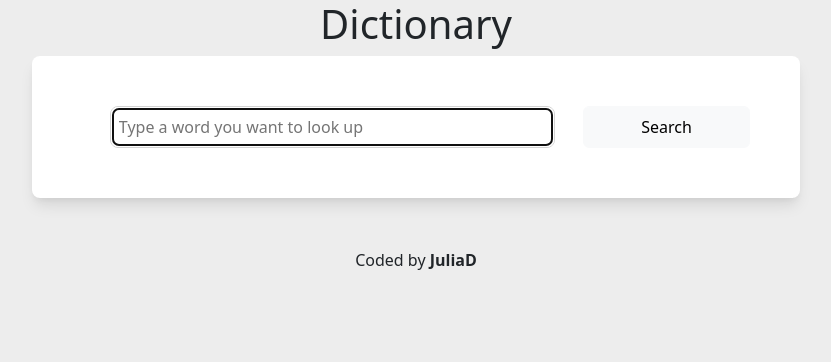
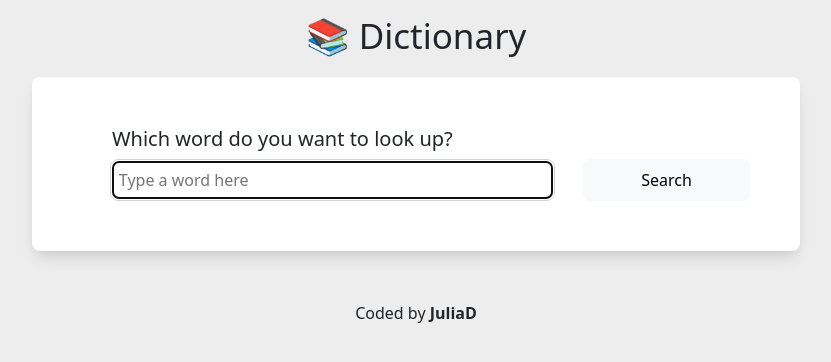
Before and after one commit to its-me-Julia/react-dictionary, a React (Create React App) app: page / in a window 1280 px wide. Shown: the top 362 px of the page, without its empty margins (224-1055 px from the left). Built offline with nearby package versions, Linux system fonts and the light colour scheme.

Commit message:
styling css

```diff
--- a/src/App.css
+++ b/src/App.css
@@ -1,5 +1,11 @@
 .App {
   text-align: center;
+}
+
+.main-header {
+  margin-top: 15px;
+  margin-bottom: 20px;
+  font-size: 35px;
 }
 
 footer {
--- a/src/App.js
+++ b/src/App.js
@@ -5,7 +5,7 @@ function App() {
   return (
     <div className="App">
       <div className="main-container">
-        <h1>Dictionary</h1>
+        <h1 className="main-header">📚 Dictionary</h1>
         <main>
           <Dictionary />
         </main>
--- a/src/dictionary.css
+++ b/src/dictionary.css
@@ -10,6 +10,12 @@
   border-radius: 8px;
   box-shadow: rgba(0, 0, 0, 0.1) 0px 10px 15px -3px,
     rgba(0, 0, 0, 0.05) 0px 4px 6px -2px;
+}
+
+.dictionary-main-div h1 {
+  font-size: 20px;
+  text-align: start;
+  padding-left: 30px;
 }
 
 .dictionary-main-div .search-bar {
@@ -41,3 +47,23 @@
   box-shadow: rgba(0, 0, 0, 0.1) 0px 10px 15px -3px,
     rgba(0, 0, 0, 0.05) 0px 4px 6px -2px;
 }
+
+.definition-example-div {
+  margin-top: 15px;
+  line-height: 5px;
+}
+
+.example {
+  color: #70757a;
+}
+
+.synonyms-main-div {
+  margin: 0;
+  padding: 0;
+}
+
+.synonyms-main-div li {
+  display: inline-block;
+  list-style: none;
+  padding-right: 10px;
+}
--- a/src/dictionary.js
+++ b/src/dictionary.js
@@ -28,16 +28,18 @@ export default function Dictionary() {
 
   return (
     <div>
+      <div className="dictionary-main-div">
+        <h1>Which word do you want to look up?</h1>
         <form
           onSubmit={startEngine}
-        className="dictionary-main-div d-flex justify-content-between"
+          className=" d-flex justify-content-between"
         >
           <input
             className="search-bar col-8 m-auto"
             onChange={handleSearchValue}
             autoFocus={true}
             type="search"
-          placeholder="Type a word you want to look up"
+            placeholder="Type a word here"
           ></input>
           <input
             type="submit"
@@ -45,6 +47,7 @@ export default function Dictionary() {
             className="btn btn-light col-3"
           ></input>
         </form>
+      </div>
       <div className="results-main-div">
         <Results result={result} />
       </div>
--- a/src/meaning.js
+++ b/src/meaning.js
@@ -3,18 +3,28 @@ import "./dictionary.css";
 import Synonyms from "./synonyms";
 
 export default function Meaning(props) {
+  if (props.meaning.example) {
     return (
       <div className="meanings-main-div">
         <h5 className="fw-bold fs-3">{props.meaning.partOfSpeech}</h5>
-      <p>
-        <strong>Definition:</strong> {props.meaning.definition}
-      </p>
-      <p>
-        <strong>Example:</strong> {props.meaning.example}
-      </p>
+        <div className="definition-example-div">
+          <p className="fs-6 fw-semibold">{props.meaning.definition}</p>
+          <p className="fst-italic example">{props.meaning.example}</p>
+        </div>
+        <div>
+          <Synonyms synonyms={props.meaning.synonyms} />
+        </div>
+      </div>
+    );
+  } else {
+    return (
+      <div className="meanings-main-div">
+        <h5 className="fw-bold fs-3">{props.meaning.partOfSpeech}</h5>
+        <p className="fs-6 fw-semibold">{props.meaning.definition}</p>
         <div>
           <Synonyms synonyms={props.meaning.synonyms} />
         </div>
       </div>
     );
   }
+}
--- a/src/synonyms.js
+++ b/src/synonyms.js
@@ -1,9 +1,10 @@
 import React from "react";
+import "./dictionary.css";
 
 export default function Synonyms(props) {
   if (props.synonyms) {
     return (
-      <ul className="list-group list-group-horizontal list-unstyled">
+      <ul className="synonyms-main-div">
         {props.synonyms.map(function (synonym, index) {
           return <li key={index}>{synonym}</li>;
         })}
```
Lines whose indentation alone changed are shown as unchanged.
